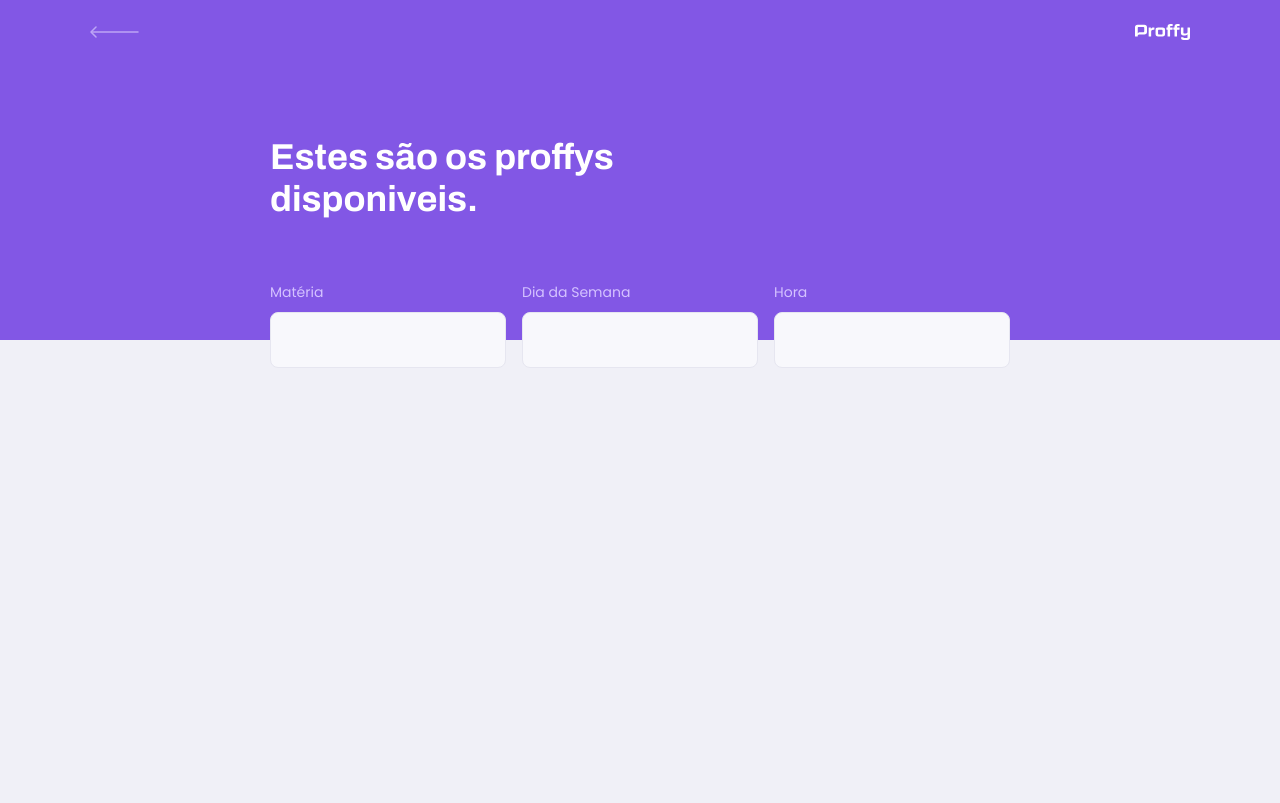
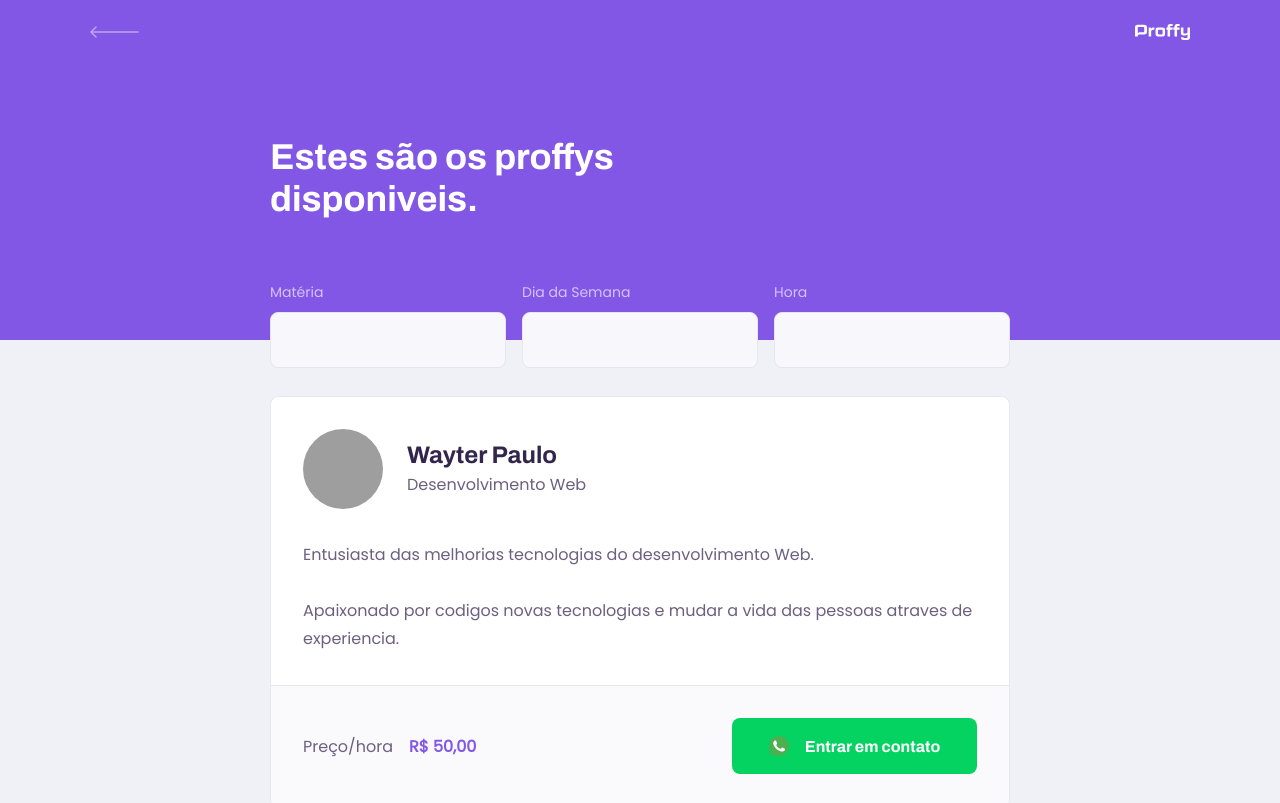
Before and after one commit to wayter95/NLW-2, a React (Create React App) app in the folder web/: page /study in a window 1280 px wide. Shown: the top 803 px of the page. Built offline with nearby package versions, Linux system fonts and the light colour scheme; grey boxes are pictures that could not be loaded.

Commit message:
Finishid page study and component TeacherItem

```diff
--- a/web/src/assets/styles/global.css
+++ b/web/src/assets/styles/global.css
@@ -46,6 +46,7 @@
 button,
 textarea {
   font: 500 1.6rem Poppins;
+  color: var(--color-text-base);
 }
 
 .container {
--- /dev/null
+++ b/web/src/components/TeacherItem/index.tsx
@@ -0,0 +1,43 @@
+import React from "react";
+
+import whatsappIcon from "../../assets/images/icons/whatsapp.svg";
+
+import "./styles.css";
+
+const TeacherItem: React.FC = () => {
+  return (
+    <article className="teacher-item">
+      <header>
+        <img
+          src="https://avatars3.githubusercontent.com/u/50506895?s=460&u=8e5b95b81c1b6063d7d2c4269770537848a44e25&v=4"
+          alt="PP"
+        />
+        <div>
+          <strong>Wayter Paulo</strong>
+          <span>Desenvolvimento Web</span>
+        </div>
+      </header>
+
+      <p>
+        Entusiasta das melhorias tecnologias do desenvolvimento Web.
+        <br />
+        <br />
+        Apaixonado por codigos novas tecnologias e mudar a vida das pessoas
+        atraves de experiencia.
+      </p>
+
+      <footer>
+        <p>
+          Preço/hora
+          <strong>R$ 50,00</strong>
+        </p>
+        <button type="button">
+          <img src={whatsappIcon} alt="WhatsApp" />
+          Entrar em contato
+        </button>
+      </footer>
+    </article>
+  );
+};
+
+export default TeacherItem;
--- /dev/null
+++ b/web/src/components/TeacherItem/styles.css
@@ -0,0 +1,91 @@
+.teacher-item {
+  background: var(--color-box-base);
+  border: 1px solid var(--color-line-in-white);
+  border-radius: 0.8rem;
+  margin-top: 2.4rem;
+  overflow: hidden;
+}
+
+.teacher-item header {
+  padding: 3.2rem 2rem;
+  display: flex;
+  align-items: center;
+}
+.teacher-item header img {
+  width: 8rem;
+  height: 8rem;
+  border-radius: 50%;
+}
+.teacher-item header div {
+  margin-left: 2.4rem;
+}
+.teacher-item header div strong {
+  font: 700 2.4rem Archivo;
+  display: block;
+  color: var(--color-text-title);
+}
+
+.teacher-item header div span {
+  font-size: 1.6rem;
+  display: block;
+  margin-top: 0.4rem;
+}
+.teacher-item > p {
+  padding: 0 2rem;
+  font-size: 1.6rem;
+  line-height: 2.8rem;
+}
+
+.teacher-item footer {
+  padding: 3.2rem 2rem;
+  background: var(--color-box-footer);
+  border-top: 1px solid var(--color-line-in-white);
+  margin-top: 3.2rem;
+  display: flex;
+  align-items: center;
+  justify-content: space-between;
+}
+.teacher-item footer p strong {
+  color: var(--color-primary);
+  font-size: 1.6rem;
+  display: block;
+}
+
+.teacher-item footer button {
+  width: 20rem;
+  height: 5.6rem;
+  background: var(--color-secundary);
+  color: var(--color-button-text);
+  border: 0;
+  border-radius: 0.8rem;
+  cursor: pointer;
+  font: 700 1.4rem Archivo;
+  display: flex;
+  align-items: center;
+  justify-content: space-evenly;
+  transition: 0.2s;
+}
+.teacher-item footer button:hover {
+  background: var(--color-secundary-dark);
+}
+@media (min-width: 700px) {
+  .teacher-item header,
+  .teacher-item footer {
+    padding: 3.2rem;
+  }
+  .teacher-item > p {
+    padding: 0 3.2rem;
+  }
+  .teacher-item footer p strong {
+    display: initial;
+    margin-left: 1.6rem;
+  }
+  .teacher-item footer button {
+    width: 24.5rem;
+    font-size: 1.6rem;
+    justify-content: center;
+  }
+  .teacher-item footer button img {
+    margin-right: 1.6rem;
+  }
+}
--- a/web/src/pages/TeacherList/index.tsx
+++ b/web/src/pages/TeacherList/index.tsx
@@ -1,31 +1,40 @@
-import React from 'react';
+import React from "react";
 
-import './styles.css';
-import PageHeader from '../../components/PageHeader';
+import "./styles.css";
+import PageHeader from "../../components/PageHeader";
+import TeacherItem from "../../components/TeacherItem";
 
-function TeacherList(){
+function TeacherList() {
   return (
     <div id="page-teachers-list" className="container">
       <PageHeader title="Estes são os proffys disponiveis.">
         <form id="search-teachers">
           <div className="input-block">
             <label htmlFor="subject">Matéria</label>
-                      <input type="text" id="subject"/>
+            <input type="text" id="subject" />
           </div>
 
           <div className="input-block">
             <label htmlFor="week_day">Dia da Semana</label>
-                      <input type="text" id="week_day"/>
+            <input type="text" id="week_day" />
           </div>
 
           <div className="input-block">
             <label htmlFor="time">Hora</label>
-                      <input type="text" id="time"/>
+            <input type="text" id="time" />
           </div>
         </form>
       </PageHeader>
+
+      <main>
+        <TeacherItem />
+        <TeacherItem />
+        <TeacherItem />
+        <TeacherItem />
+        <TeacherItem />
+      </main>
     </div>
-    )
+  );
 }
 
 export default TeacherList;
--- a/web/src/pages/TeacherList/styles.css
+++ b/web/src/pages/TeacherList/styles.css
@@ -1,4 +1,4 @@
-#page-teachers-list{
+#page-teachers-list {
   width: 100vw;
   height: 100vh;
 }
@@ -37,16 +37,20 @@
 #search-teachers .input-block:focus-within::after {
   width: calc(100% - 3.2rem);
   height: 2px;
-    content: '';
+  content: "";
   background: var(--color-primary-light);
   position: absolute;
   left: 1.6rem;
   right: 1.6rem;
   bottom: 0;
 }
+#page-teachers-list main {
+  margin: 3.2rem auto;
+  width: 90%;
+}
 
 @media (min-width: 700px) {
-    #page-teachers-list{
+  #page-teachers-list {
     max-width: 100%;
   }
 
@@ -60,4 +64,9 @@
   #search-teachers .input-block + .input-block {
     margin-top: 0;
   }
+  #page-teachers-list main {
+    padding: 3.2rem 0;
+    max-width: 740px;
+    margin: 0 auto;
   }
+}
```
Also changed, not shown: 1 other file (tests, documents, lock files or other folders). Lines whose indentation alone changed are shown as unchanged.
